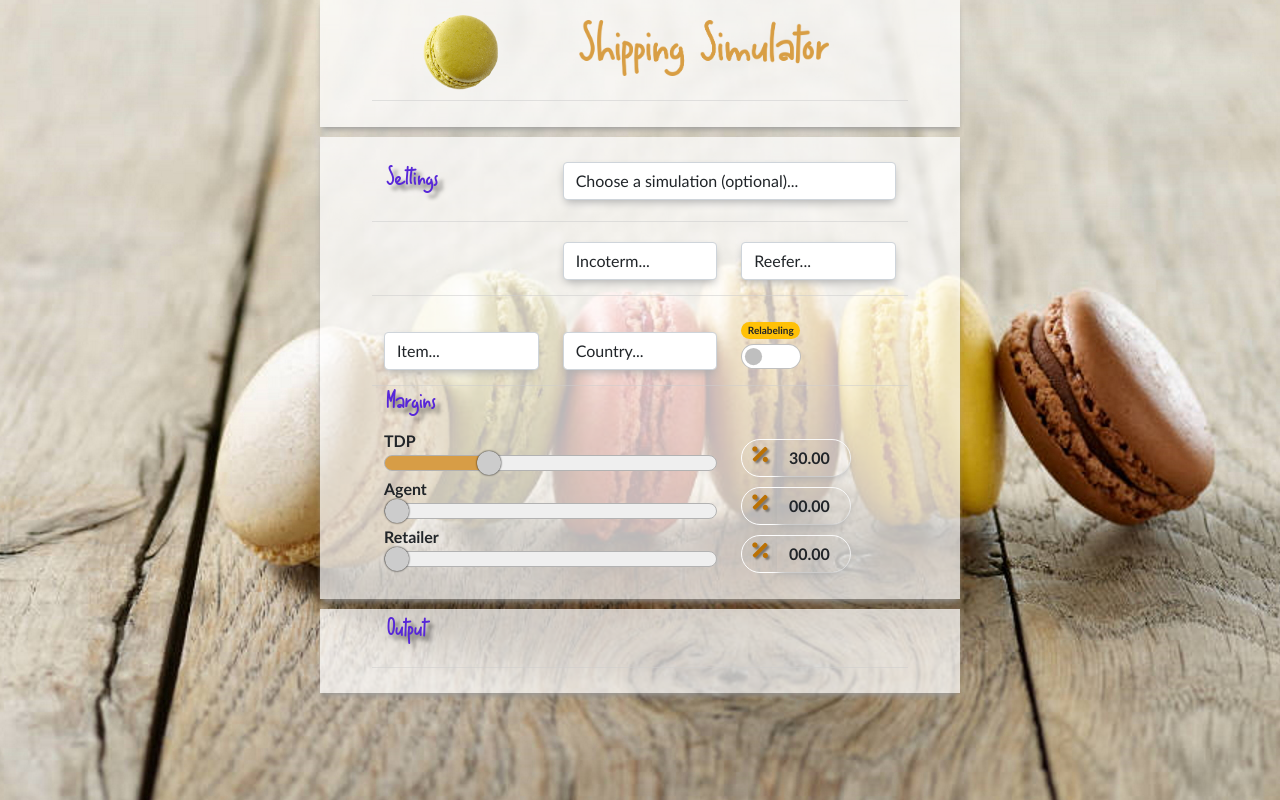
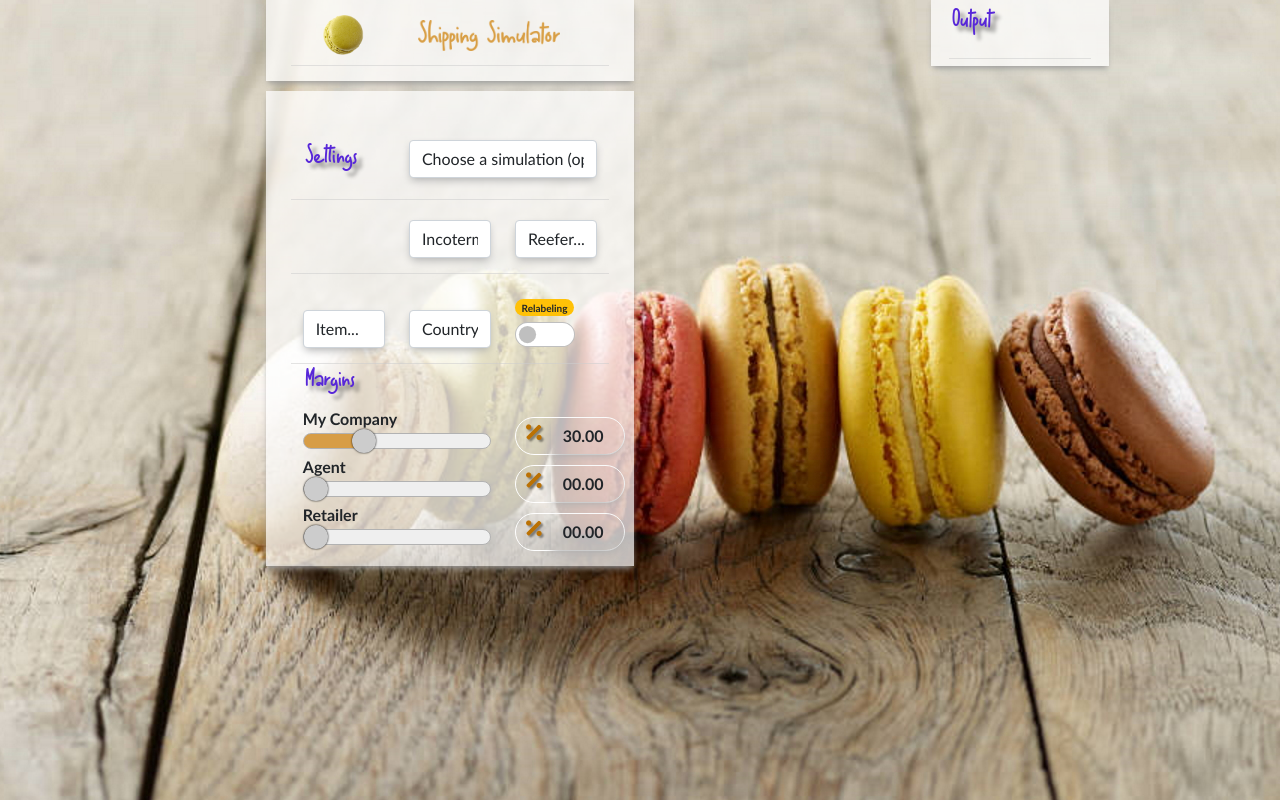
Before and after one commit to jwaler/dynamic-price-chain-calculation, a plain HTML site: page index.html in a window 1280 px wide. Drawn offline with nearby package versions, Linux system fonts and the light colour scheme.

Commit message:
Add files via upload

```diff
--- a/index.html
+++ b/index.html
@@ -11,8 +11,14 @@
         integrity="sha384-BmbxuPwQa2lc/FVzBcNJ7UAyJxM6wuqIj61tLrc4wSX0szH/Ev+nYRRuWlolflfl" crossorigin="anonymous">
     <link rel="stylesheet" href="https://cdnjs.cloudflare.com/ajax/libs/font-awesome/5.7.2/css/all.css">
     <link rel="stylesheet" href="css/main.css">
+    <link rel="stylesheet" href="css/slider.css">
+    <link rel="preconnect" href="https://fonts.gstatic.com">
+    <link href="https://fonts.googleapis.com/css2?family=Kulim+Park:wght@200&display=swap" rel="stylesheet">
 </head>
 <body>
+    <div class="container">
+        <div class="row">
+            <div class="left-col col-8">
                 <div class="container-fluid head-container">
                     <div class="row menu">
                         <div class="col-4 logo"><img class="imglogo" src="images/TDP.png" alt=""></div>
@@ -20,6 +26,12 @@
                     </div>
                 </div>
                 <div class="container-fluid main-container">
+                    <div class="output-header" id="output-header">
+                        <span id="output-country" class="badgeoutput countryb"></span>
+                        <span id="output-code" class="badgeoutput"></span><br>
+                        <span id="output-cat" class="badgeoutput"></span>
+                        <span id="output-item" class="badgeoutput"></span>
+                    </div>
                     <div class="row settings">
                         <div class=col-4><img src="images/container-2.png" alt=""></div>
                         <div class=col-8><select class="form-control" id="select-settings">
@@ -49,22 +61,28 @@
                     </div>
                     <div class="row settings">
                         <!-- modal -->
-            <div class="modal fade" id="exampleModal" tabindex="-1" aria-labelledby="exampleModalLabel" aria-hidden="true">
+                        <div class="modal fade" id="exampleModal" tabindex="-1" aria-labelledby="exampleModalLabel"
+                            aria-hidden="true">
                             <div class="modal-dialog">
                                 <div class="modal-content">
                                     <div class="modal-header">
                                         <h5 class="modal-title" id="exampleModalLabel">Adding New item</h5>
-                            <button type="button" class="btn-close" data-bs-dismiss="modal" aria-label="Close"></button>
+                                        <button type="button" class="btn-close" data-bs-dismiss="modal"
+                                            aria-label="Close"></button>
                                     </div>
                                     <div class="modal-body">
                                         <p>Please note that adding a new item will be temporary only.</p>
-                            <p>While you are staying on the page (without refreshing), the item will show up in the dropdown list.
-                            </p><p>If you refresh or leave the page, your input will be removed.</p>
+                                        <p>While you are staying on the page (without refreshing), the item will show up in the
+                                            dropdown
+                                            list.
+                                        </p>
+                                        <p>If you refresh or leave the page, your input will be removed.</p>
                                         <form>
                                             <!-- line 1 -->
                                             <div class="row">
                                                 <div class="col-6">
-                                        <input type="text" class="form-control form-control-sm" id="recipient-name" placeholder="Enter item name...">
+                                                    <input type="text" class="form-control form-control-sm" id="recipient-name"
+                                                        placeholder="Enter item name...">
                                                 </div>
                                                 <div class="col-6">
                                                     <select class="form-control form-control-sm select-limit" id="select-range">
@@ -76,10 +94,12 @@
                                             <!-- line 2 -->
                                             <div class="row">
                                                 <div class="col-4">
-                                        <input type="text" class="form-control form-control-sm" id="recipient-pccase" placeholder="pcs per ctn...">
+                                                    <input type="text" class="form-control form-control-sm"
+                                                        id="recipient-pccase" placeholder="pcs per ctn...">
                                                 </div>
                                                 <div class="col-4">
-                                        <input type="text" class="form-control form-control-sm" id="recipient-ctnpal" placeholder="ctn per pallet...">
+                                                    <input type="text" class="form-control form-control-sm"
+                                                        id="recipient-ctnpal" placeholder="ctn per pallet...">
                                                 </div>
                                                 <div class="col-4">
 
@@ -91,7 +111,8 @@
                                                 <div class="col-4">
                                                     <div class="input-group">
                                                         <i class="fas fa-euro-sign"></i>
-                                            <input class="form-control form-control-sm recipient-price" id="recipient-price" type="input" value=00.00>
+                                                        <input class="form-control form-control-sm recipient-price"
+                                                            id="recipient-price" type="input" value=00.00>
                                                     </div>
                                                 </div>
                                             </div>
@@ -99,7 +120,8 @@
                                         </form>
                                     </div>
                                     <div class="modal-footer">
-                            <button type="button" class="btn btn-secondary" id="close-modal" data-bs-dismiss="modal">Close</button>
+                                        <button type="button" class="btn btn-secondary" id="close-modal"
+                                            data-bs-dismiss="modal">Close</button>
                                         <button type="button" class="btn btn-success" id="user-input">Add to the list</button>
                                     </div>
                                 </div>
@@ -130,53 +152,60 @@
                         <img src="images/margins.png" alt="">
                         <div class="row">
                             <div class="col-8">
-                    <label for="slider">TDP</label><br>
-                    <input id="tdp-slider" class="styled-slider slider-progress tdp-slider-input" type="range" value=30.00 step="0.01">
+                                <label for="slider">My Company</label><br>
+                                <input id="tdp-slider" class="styled-slider slider-progress tdp-slider-input" type="range"
+                                    value=30.00 step="0.01">
                             </div>
                             <div class="col-4">
                                 <div class="input-group">
                                     <i class="fas fa-percentage"></i>
-                        <input class="form-control margin-input" id="tdp-slider-input" type="input" for="slider" value=30.00
-                        step="0.01">
+                                    <input class="form-control margin-input" id="tdp-slider-input" type="input" for="slider"
+                                        value=30.00 step="0.01">
                                 </div>
                             </div>
                         </div>
                         <div class="row ws-margin">
                             <div class="col-8">
                                 <label for="slider">Agent</label><br>
-                    <input id="middle-slider" class="styled-slider slider-progress middle-slider-input" name="slider" type="range" value=00.00 step="0.01">
+                                <input id="middle-slider" class="styled-slider slider-progress middle-slider-input"
+                                    name="slider" type="range" value=00.00 step="0.01">
                             </div>
                             <div class="col-4">
                                 <div class="input-group">
                                     <i class="fas fa-percentage"></i>
-                    <input class="form-control margin-input" id="middle-slider-input" type="input" for="slider" value=00.00 step="0.01">
+                                    <input class="form-control margin-input" id="middle-slider-input" type="input" for="slider"
+                                        value=00.00 step="0.01">
                                 </div>
                             </div>
                         </div>
                         <div class="row rt-margin">
                             <div class="col-8">
                                 <label for="slider">Retailer</label><br>
-                    <input id="retail-slider" class="styled-slider slider-progress retail-slider-input" name="slider" type="range" value=00.00 step="0.01">
+                                <input id="retail-slider" class="styled-slider slider-progress retail-slider-input"
+                                    name="slider" type="range" value=00.00 step="0.01">
                             </div>
                             <div class="col-4">
                                 <div class="input-group">
                                     <i class="fas fa-percentage"></i>
-                    <input class="form-control margin-input" id="retail-slider-input" type="input" for="slider" value=00.00 step="0.01">
+                                    <input class="form-control margin-input" id="retail-slider-input" type="input" for="slider"
+                                        value=00.00 step="0.01">
+                                </div>
+                            </div>
+                        </div>
+                    </div>
+                </div>
+            </div>
+            <div class="right-col col-4">
+                <div class="container-fluid foot-container">
+                    <img class="img" src="images/output.png" alt="">
+
+                    <div class="results" id="results">
                     </div>
                 </div>
             </div>
         </div>
     </div>
 
-    <div class="container-fluid foot-container">
-        <img class="img" src="images/output.png" alt="">
-        <div class="output-header" id="output-header"></div>
-        <div class="row results" id="results">
-
-
-        </div>
-
-    </div>
 
     <script src="https://code.jquery.com/jquery-3.5.1.min.js"
         integrity="sha256-9/aliU8dGd2tb6OSsuzixeV4y/faTqgFtohetphbbj0=" crossorigin="anonymous"></script>
```
Lines whose indentation alone changed are shown as unchanged.
